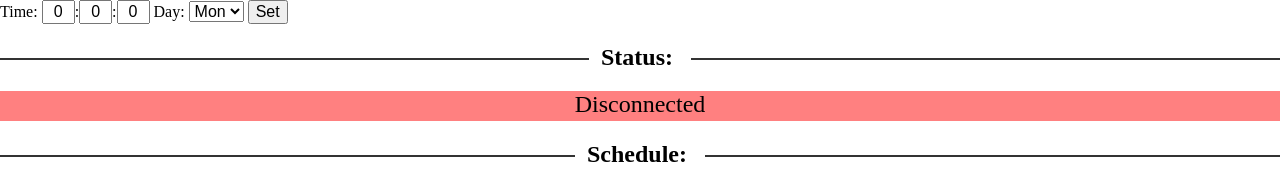
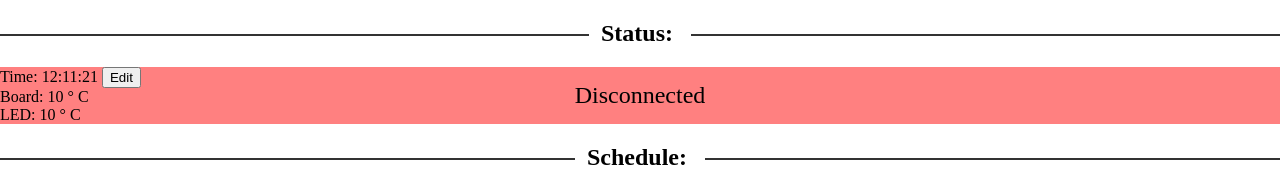
Before and after one commit to alex-khoroshko/rohl, a plain HTML site: page software/flash_contents/index.htm in a window 1280 px wide. Shown: the top 185 px of the page. Drawn offline with Linux system fonts and the light colour scheme; no server answers.

Commit message:
move time to status field in progress (looks OK)

```diff
--- a/software/flash_contents/ajax.js
+++ b/software/flash_contents/ajax.js
@@ -29,7 +29,7 @@ function getSliders() {
 }
 
 function connStateUpdate(state) {
-	document.getElementById("stateIndicator").innerHTML = state;
+	document.getElementById("telemetry_center").innerHTML = state;
 	if (state=="Connected") {
 		document.getElementById("stateIndicator").style.backgroundColor = "#00cc99";
 	}
@@ -147,6 +147,7 @@ function timeEditStart () {
 	//disable time update to let user edit something
 	clearInterval(timeUpdateInterv);
 	timeEditTimeout = setTimeout (timeEditEnd, 10000);
+	document.getElementById("time").innerHTML = 1;
 }
 
 function timeEditEnd () {
--- a/software/flash_contents/index.css
+++ b/software/flash_contents/index.css
@@ -1,4 +1,4 @@
-#stateIndicator{
+#stateIndicator2{
 	height:30px;
 	text-align:center;
 	vertical-align: middle;
@@ -27,6 +27,28 @@
 	margin-left: 0px;
 }
 
+#telemetry_left{
+	min-width: 150px;
+	max-width: 150px;
+	height:100%;
+    display:table-cell;
+	font-size: 12pt;
+}
+#telemetry_center{
+	position: relative;
+	display:table-cell;
+	width:100%;
+	text-align:center;
+	font-size: 18pt;
+	vertical-align: middle;
+}
+#telemetry_right{
+	min-width: 150px;
+	max-width: 150px;
+	height:100%;
+    display:table-cell;
+	font-size: 12pt;
+}
 
 .slider_div_left{
 	min-width: 150px;
--- a/software/flash_contents/index.htm
+++ b/software/flash_contents/index.htm
@@ -7,27 +7,16 @@
   <title>ROHL control page</title>
  </head>
  <body>
-   <div>
-	Time:
-	<input class='time_val' type='number' id='hour' value='0' oninput='timeEditStart()' min='0', max='24'><!--whitespace clear
-	-->:<!--whitespace clear
-	--><input class='time_val' type='number' id='minutes' value='0' oninput='timeEditStart()' min='0', max='60'><!--whitespace clear
-	-->:<!--whitespace clear
-	--><input class='time_val' type='number' id='secs' value='0' oninput='timeEditStart()' min='0', max='60'>
-	Day:
-	<select class='week_val' id='day_of_week' oninput='timeEditStart()'>
-	  <option value="1">Mon</option>
-	  <option value="2">Tue</option>
-	  <option value="3">Wen</option>
-	  <option value="4">Thu</option>
-	  <option value="5">Fri</option>
-	  <option value="6">Sat</option>
-	  <option value="7">Sun</option>
-	</select>
-	<button class='set_time' onclick="sendTime()">Set</button>
+  <h2>Status: </h2>
+  <div id="stateIndicator">
+	  <div id="telemetry_left">
+	    <div id="time">Time: 12:11:21 <button type="button">Edit</button></div>
+		Board: 10 &deg C<br>
+		LED: 10 &deg C
+	  </div>
+	  <div id="telemetry_center"></div>
+	  <div id="telemetry_left"></div>
   </div>
-  <h2>Status: </h2>
-  <div id="stateIndicator"></div>
   <h2>Schedule: </h2>
 
   <h2>Brightness:</h2>
```
